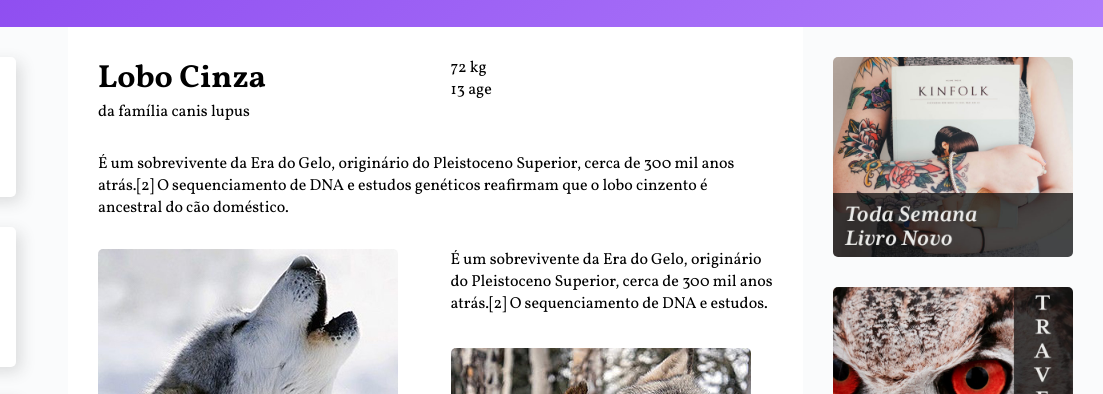
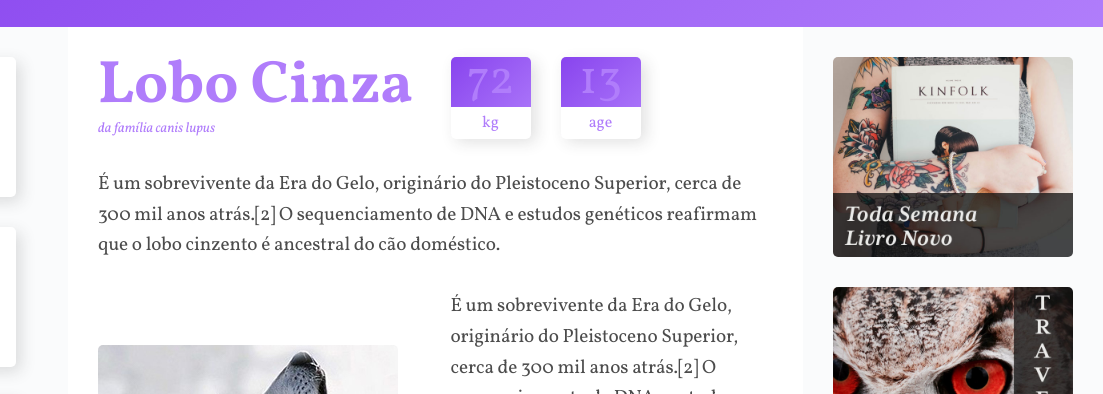
Before and after one commit to yuri-italo/wildbeast, a plain HTML site: page index.html in a window 1280 px wide. Shown: the part 78-472 px from the top of the page, 177-1280 px from the left. Drawn offline with Linux system fonts and the light colour scheme.

Commit message:
caracteristicas do conteudo

```diff
--- a/css/style.css
+++ b/css/style.css
@@ -120,6 +120,72 @@ img {
   align-self: end;
 }
 
+/* ESTILOS CONTENT */
+p {
+  font-size: 1.2em;
+  line-height: 1.6;
+  letter-spacing: -0.005em;
+  color: rgba(0, 0, 0, 0.7);
+}
+
+.informacoes p + p {
+  margin-top: 30px;
+}
+
+/* TITULO */
+.titulo {
+  color: #b07dfb;
+}
+
+.titulo h1 {
+  font-size: 3.75em;
+  line-height: 1;
+  font-weight: 700;
+}
+
+.titulo span {
+  font-size: 0.875em;
+  font-style: italic;
+}
+
+/* CARACTERISTICAS */
+.caracteristicas {
+  display: flex;
+  align-items: flex-start;
+}
+
+.caracteristicas > div {
+  width: 80px;
+  text-align: center;
+  background: linear-gradient(135deg, #8844ee, #b07dfb);
+  border-radius: 5px;
+  box-shadow: 5px 5px 15px 0px rgba(44, 44, 44, 0.15);
+  position: relative;
+}
+
+.caracteristicas > div:first-child {
+  margin-right: 30px;
+}
+
+.caracteristicas span {
+  display: block;
+  color: #b07dfb;
+}
+
+.numero {
+  font-size: 3em;
+  line-height: 1;
+  margin-top: 10px auto;
+}
+
+.rotulo {
+  background-color: white;
+  border-radius: 0 0 5px 5px;
+  padding: 5px 0;
+  position: relative;
+  top: 2px;
+}
+
 /* ANUNCIOS */
 .anuncios {
   grid-area: anuncios;
```
